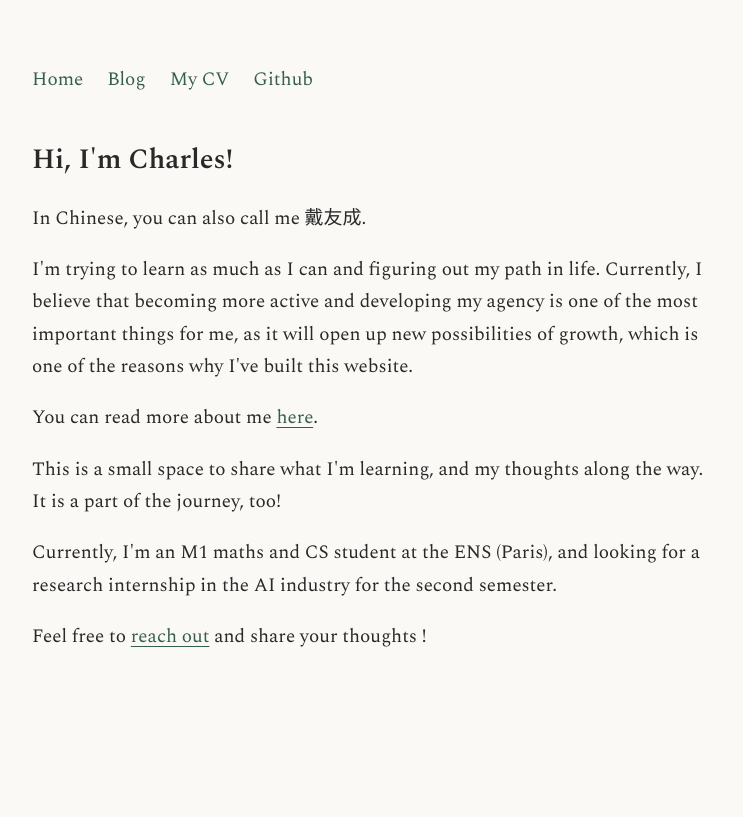
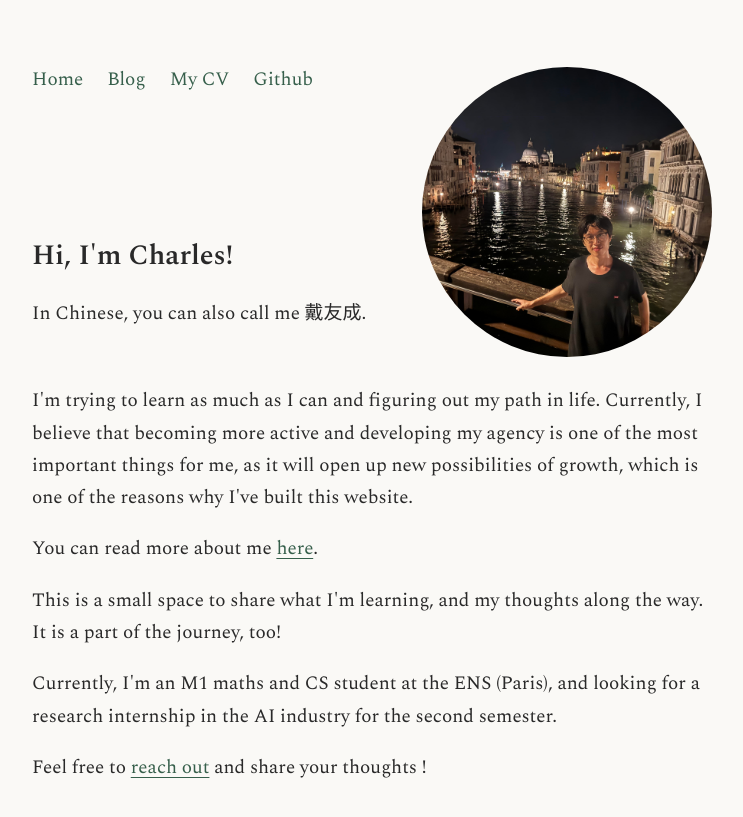
Before and after one commit to daicharlesyc/daicharlesyc.github.io, a Jekyll site: the page built from index.html, in a window 1280 px wide. Shown: the top 817 px of the page, without its empty margins (268-1011 px from the left). Built offline with Jekyll 4.4.1, drawn with Linux system fonts in a browser that asks for light colours.

Commit message:
adding photo

```diff
--- a/assets/css/style.css
+++ b/assets/css/style.css
@@ -92,4 +92,50 @@
         transition: none;
         transform: none;
     }
+    header {
+        transition: none;
+        transform: none;
+    }
 }
+
+header {
+    opacity: 1;
+    transform: translateY(0);
+    transition: opacity 2s ease, transform 1.4s ease;
+}
+
+body.fonts-loading header {
+    opacity: 0;
+    transform: translateY(8px);
+}
+
+.intro {
+    display: flex;
+    align-items: center;
+    justify-content: space-between;
+    gap: 24px;
+}
+
+.profile-photo {
+    width: 290px;
+    height: 290px;
+    flex-shrink: 0;
+    border-radius: 50%;
+    object-fit: cover;
+}
+
+@media (max-width: 600px) {
+    .intro {
+        flex-direction: column;
+        align-items: flex-start;
+    }
+}
+@media (min-width: 601px) {
+    .profile-photo {
+        position: relative;
+        top: -69px;
+    }
+    .intro {
+        margin-bottom: -60px;
+    }
+}
--- a/index.html
+++ b/index.html
@@ -3,8 +3,17 @@ layout: default
 title: Home
 ---
 
-<h1>Hi, I'm Charles!</h1>
-<p>In Chinese, you can also call me 戴友成.</p>
+<div class="intro">
+    <div>
+        <h1>Hi, I'm Charles!</h1>
+        <p>In Chinese, you can also call me 戴友成.</p>
+    </div>
+    <img
+        class="profile-photo"
+        src="{{ '/assets/image/venise_photo.jpg' | relative_url }}"
+        width="180"
+    >
+</div>
 <p>I'm trying to learn as much as I can and figuring out my path in life. Currently, I believe that becoming more active and developing my agency is one of the most important things for me, as it will open up new possibilities of growth, which is one of the reasons why I've built this website.</p>
 <p>You can read more about me <a href="/2026/10/09/mental-models.html">here</a>. </p>
 <p>This is a small space to share what I'm learning, and my thoughts along the way. It is a part of the journey, too!</p>
```
Also changed, not shown: assets/image/venise_photo.jpg (added).
